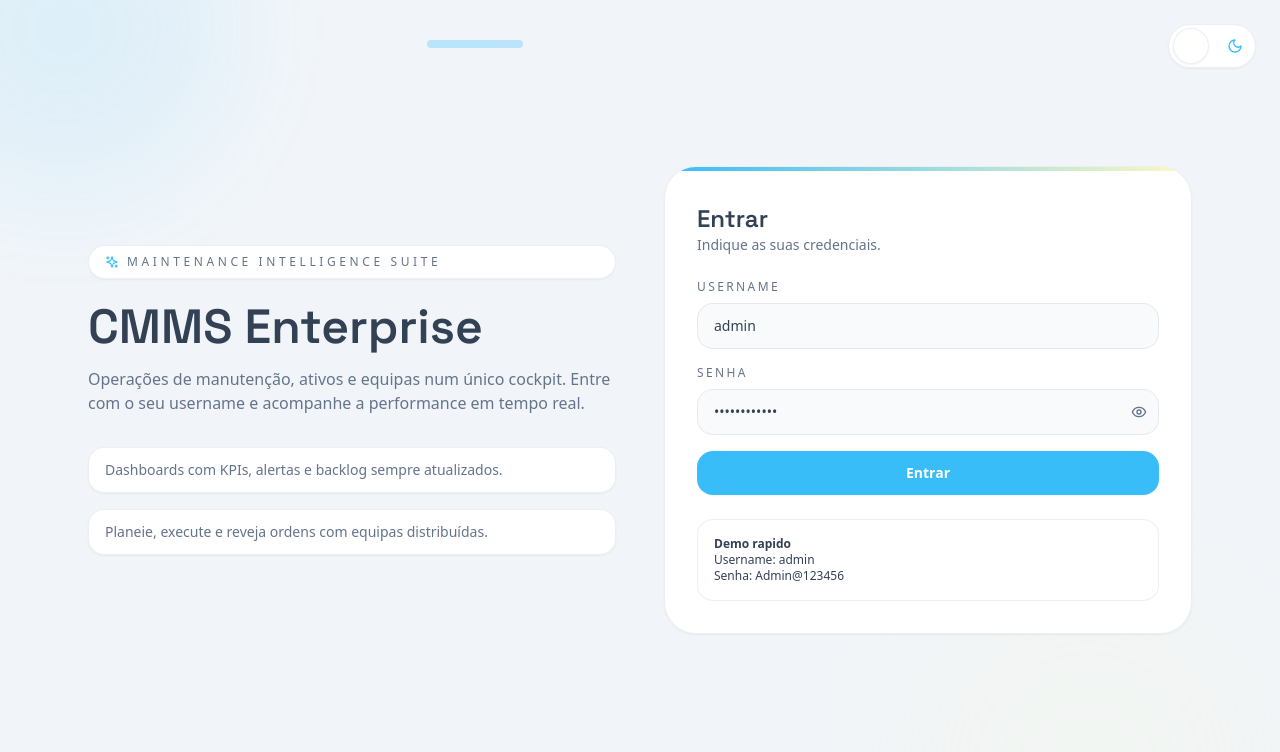
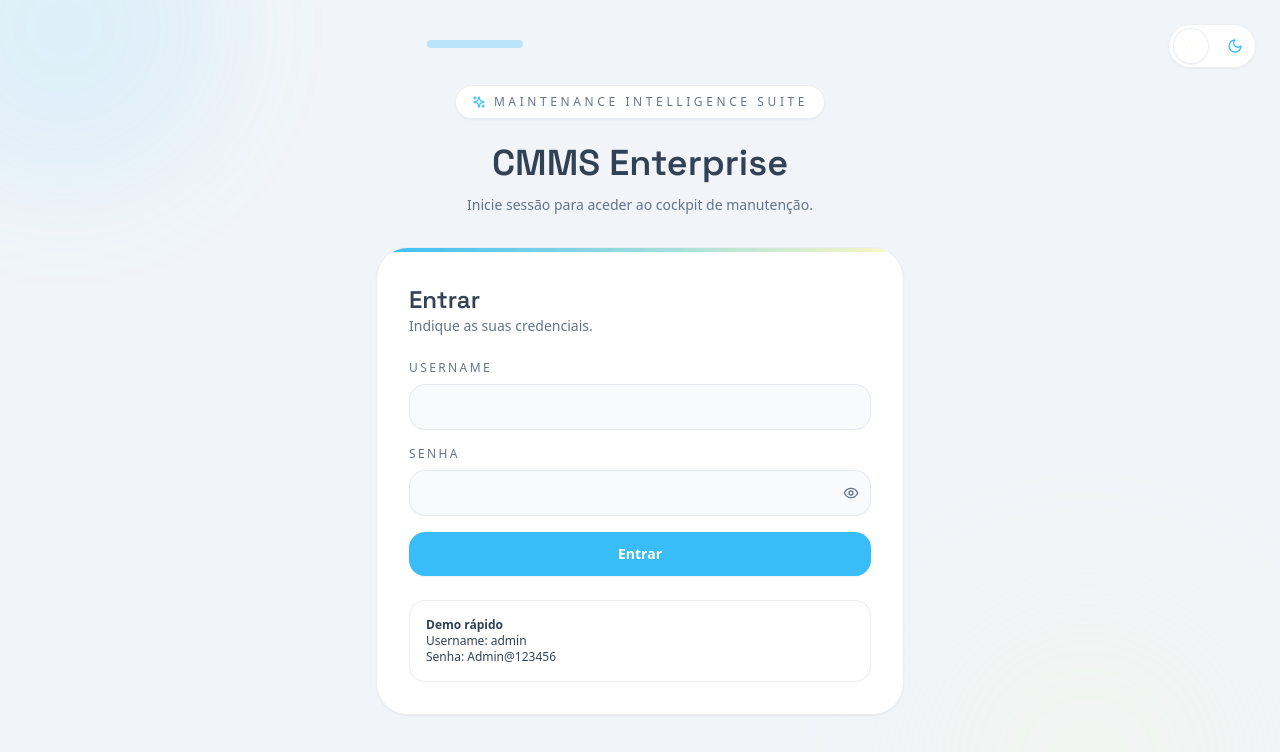
Before and after one commit to djduartesantos-hub/Manuten-o-, a React (Vite) app in the folder frontend/: page / in a window 1280 px wide. Shown: the top 752 px of the page. Built offline with nearby package versions, Linux system fonts and the light colour scheme.

Commit message:
ui: login minimal e credenciais vazias

```diff
--- a/frontend/src/pages/LoginPage.tsx
+++ b/frontend/src/pages/LoginPage.tsx
@@ -10,8 +10,8 @@ export function LoginPage() {
   const navigate = useNavigate();
   const { setAuth, isAuthenticated, user } = useAuth();
   const { theme, setTheme } = useTheme();
-  const [username, setUsername] = React.useState('admin');
-  const [password, setPassword] = React.useState('Admin@123456');
+  const [username, setUsername] = React.useState('');
+  const [password, setPassword] = React.useState('');
   const [showPassword, setShowPassword] = React.useState(false);
   const [error, setError] = React.useState('');
   const [loading, setLoading] = React.useState(false);
@@ -70,30 +70,19 @@ export function LoginPage() {
         </button>
       </div>
 
-      <div className="relative mx-auto flex min-h-screen max-w-6xl flex-col items-center gap-12 px-6 py-16 lg:flex-row lg:items-stretch">
-        <div className="flex w-full flex-col justify-center lg:w-1/2">
-          <div className="inline-flex items-center gap-2 rounded-full border theme-border theme-card px-4 py-2 text-xs uppercase tracking-[0.3em] theme-text-muted shadow-sm">
+      <div className="relative mx-auto flex min-h-screen max-w-xl flex-col justify-center px-6 py-14">
+        <div className="mx-auto w-full">
+          <div className="mb-8 text-center">
+            <div className="mx-auto inline-flex items-center gap-2 rounded-full border theme-border theme-card px-4 py-2 text-xs uppercase tracking-[0.3em] theme-text-muted shadow-sm">
               <Sparkles className="h-3.5 w-3.5 text-[color:var(--dash-accent)]" />
               Maintenance Intelligence Suite
             </div>
-          <h1 className="mt-6 font-display text-4xl font-semibold theme-text lg:text-5xl">
-            CMMS Enterprise
-          </h1>
-          <p className="mt-4 text-base theme-text-muted">
-            Operações de manutenção, ativos e equipas num único cockpit. Entre com o seu username e
-            acompanhe a performance em tempo real.
+            <h1 className="mt-6 font-display text-4xl font-semibold theme-text">CMMS Enterprise</h1>
+            <p className="mt-3 text-sm theme-text-muted">
+              Inicie sessão para aceder ao cockpit de manutenção.
             </p>
-          <div className="mt-8 grid gap-4 text-sm theme-text-muted">
-            <div className="rounded-2xl border theme-border theme-card px-4 py-3 shadow-sm">
-              Dashboards com KPIs, alertas e backlog sempre atualizados.
-            </div>
-            <div className="rounded-2xl border theme-border theme-card px-4 py-3 shadow-sm">
-              Planeie, execute e reveja ordens com equipas distribuídas.
-            </div>
-          </div>
           </div>
 
-        <div className="flex w-full items-center lg:w-1/2">
           <div className="w-full overflow-hidden rounded-[32px] border theme-border theme-card shadow-sm">
             <div className="h-1 w-full bg-[linear-gradient(90deg,var(--dash-accent),var(--dash-accent-2))]" />
             <div className="p-8">
@@ -171,7 +160,7 @@ export function LoginPage() {
               </form>
 
               <div className="mt-6 rounded-2xl border theme-border theme-card p-4 text-xs theme-text">
-              <p className="font-semibold">Demo rapido</p>
+                <p className="font-semibold">Demo rápido</p>
                 <p>Username: admin</p>
                 <p>Senha: Admin@123456</p>
               </div>
```
Lines whose indentation alone changed are shown as unchanged.
